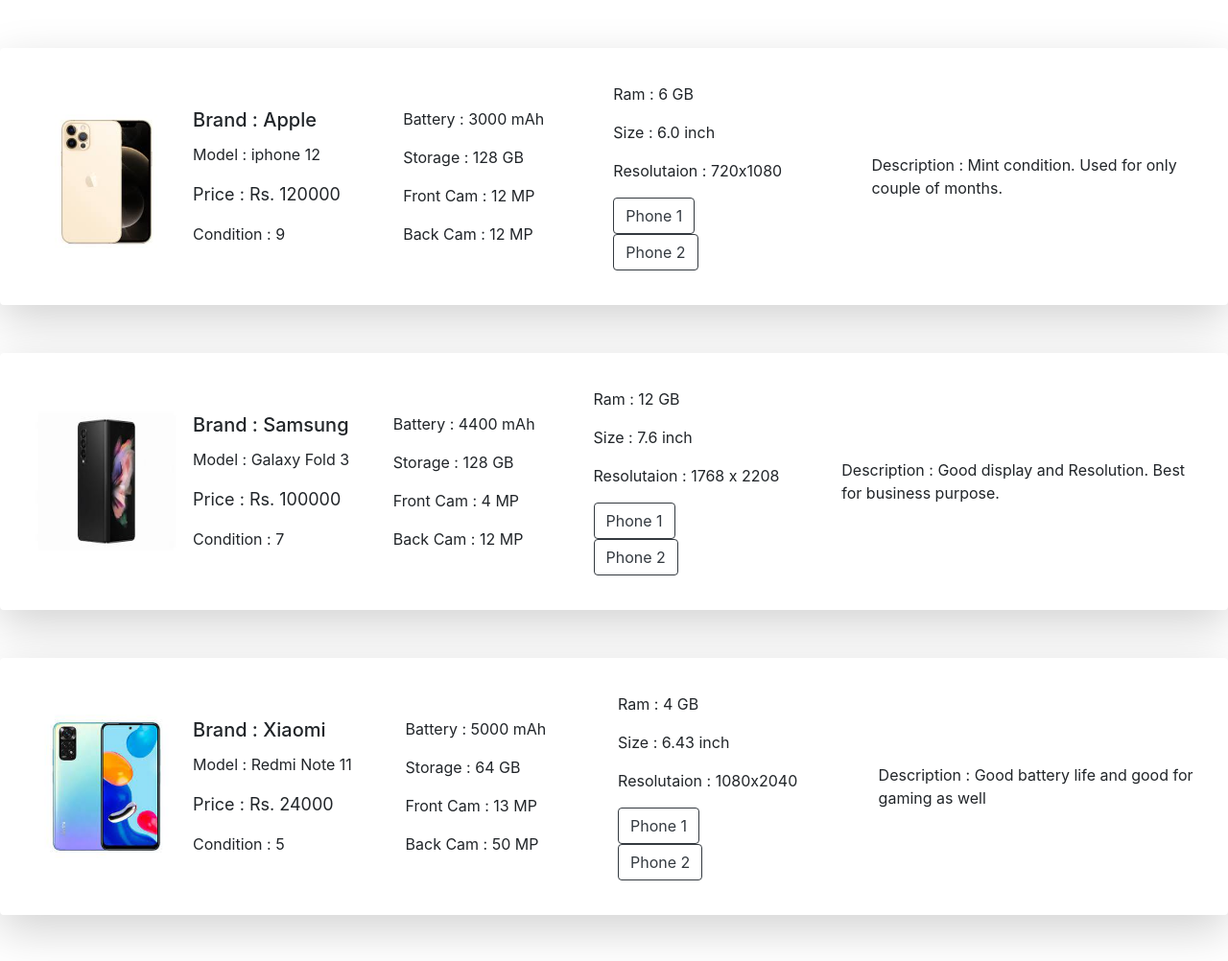
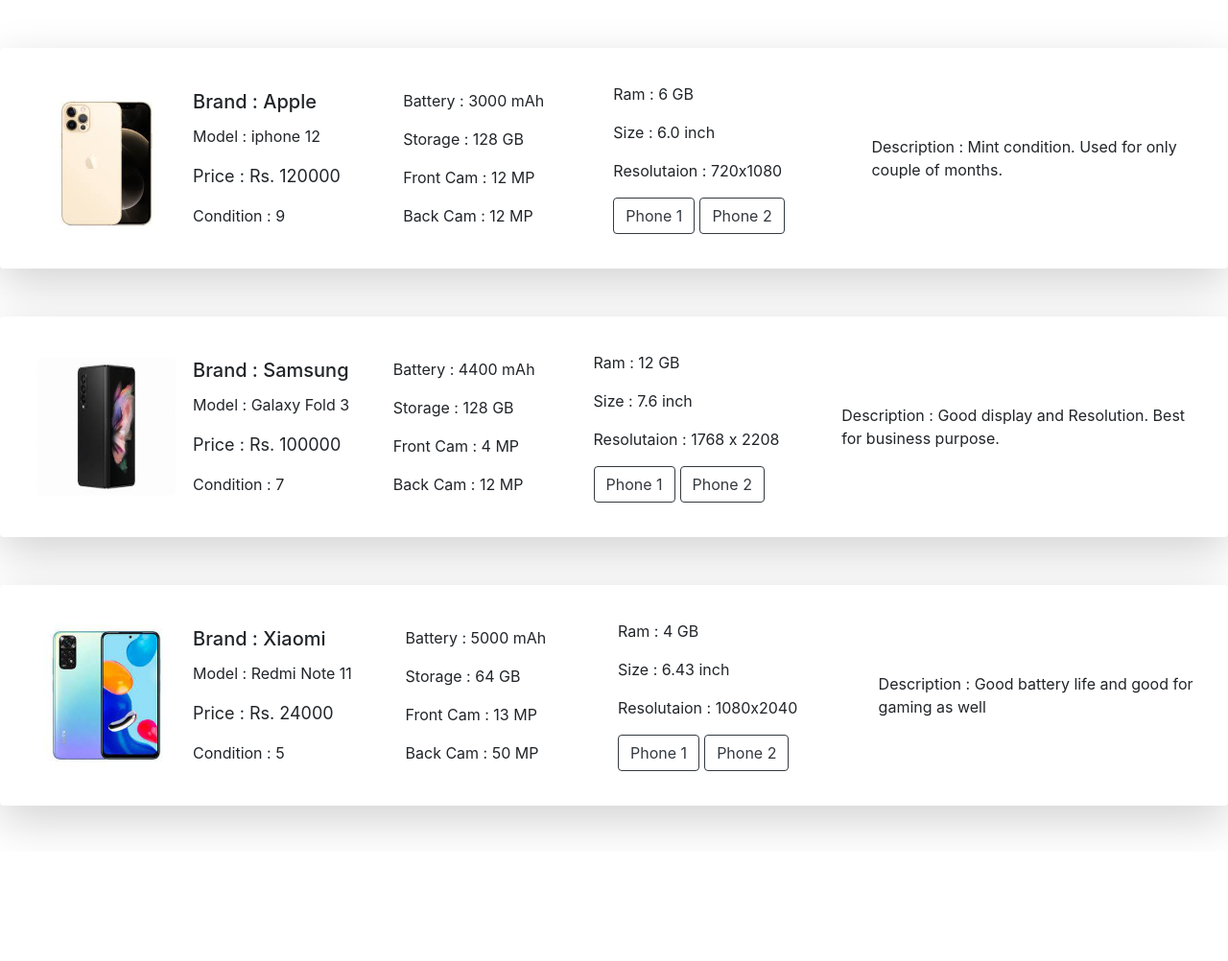
Before and after one commit to sanatankafle12/Used-Mobile-Price-Prediction, a Django app: page / in a window 1280 px wide. Shown: the part 94-1096 px from the top of the page at 96% size. After the commit the page ends 963 px from the top, so only its background shows below. Run offline with Django 4.2, Linux system fonts and the light colour scheme; data comes from the database, SQL or seed files in the repository; both versions use the stored data as it was after the commit; parts of the project's set-up code (start-up, migrations or seed data) failed here and were passed over.

Commit message:
Made small changes to the css of button

```diff
--- a/kati_ho/valuate/templates/home.html
+++ b/kati_ho/valuate/templates/home.html
@@ -55,15 +55,20 @@
         {% csrf_token %}
         <button type="submit" class="btn btn-outline-dark" name="_idd" value = '{{ x.id }}'>Phone_2</button>
       </form> -->
+      <div style="display: flex;">
+        <div style="display: inline-block;">
       <form method="post" action="{% url 'phone1' %}">
         {% csrf_token %}
         <button type="submit" class="btn btn-outline-dark" name="_id" value="{{ x.id }}">Phone 1</button>
       </form>
-
+    </div>
+    <div style="display: inline-block; margin-left: 5px;">
       <form method="post" action="{% url 'phone2' %}">
         {% csrf_token %}
         <button type="submit" class="btn btn-outline-dark" name="_id" value="{{ x.id }}">Phone 2</button>
       </form>
+      </div>
+    </div>
 
     </div>
       <div style="display: inline-block; margin-left: 50px;">
```
Also changed, not shown: kati_ho/db.sqlite3.
